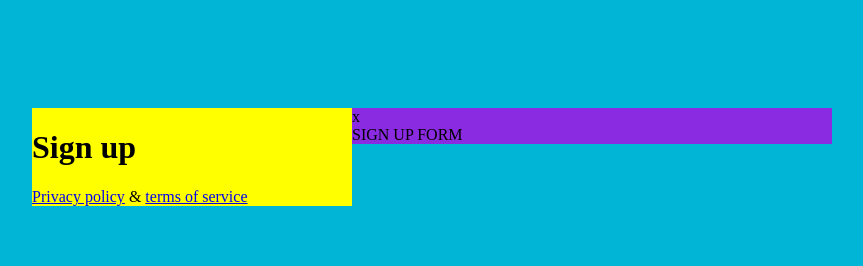
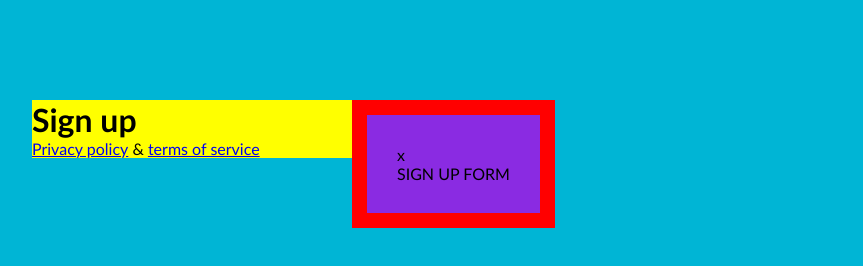
Before and after one commit to Paulius101/4-sign-up, a plain HTML site: page index.html in a window 1280 px wide. Shown: the whole page, without its empty margins (208-1071 px from the left). Drawn offline with Linux system fonts and the light colour scheme.

Commit message:
reset css

```diff
--- a/css/main.css
+++ b/css/main.css
@@ -1,3 +1,12 @@
+body,
+body * {
+    box-sizing:content-box;
+    margin: 0;
+    padding: 0;
+    vertical-align: top;
+    font-family: 'Gill Sans', 'Gill Sans MT', Calibri, 'Trebuchet MS', sans-serif;
+}
+
 body {
 background-color: #00B5D5;
 }
@@ -34,8 +43,10 @@ background-color: yellow;
 
 .right-column {
     display: inline-block;
-    width: 60%;
+    width: 60%
     float: left;
+    padding: 30px;
+    border: 15px solid red;
     background-color: blueviolet;
 }
 
```
